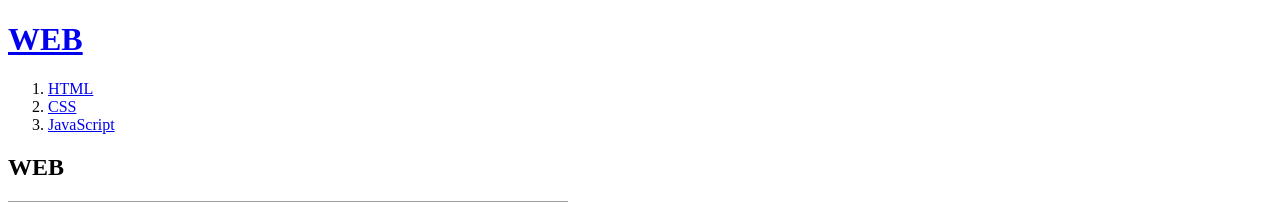
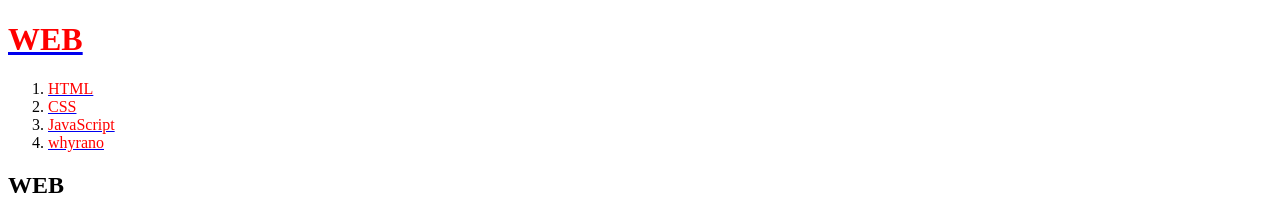
Before and after one commit to ddorijjang/web1, a plain HTML site: page index.html in a window 1280 px wide. Shown: the top 202 px of the page. Drawn offline with Linux system fonts and the light colour scheme; grey boxes are pictures that could not be loaded; a script that the page names is missing.

Commit message:
Add files via upload

```diff
--- a/index.html
+++ b/index.html
@@ -5,11 +5,12 @@
     <meta charset="utf-8">
 </head>
 <body>
-    <h1><a href="index.html"><font color="red"></font>WEB</a></h1>
+    <h1><a href="index.html"><font color="red">WEB</font></a></h1>
     <ol>
-        <li><a href="1.html"><font color="red"></font>HTML</a></li>
-        <li><a href="2.html"><font color="red"></font>CSS</a></li>
-        <li><a href="3.html"><font color="red"></font>JavaScript</a></li>
+        <li><a href="1.html"><font color="red">HTML</font></a></li>
+        <li><a href="2.html"><font color="red">CSS</font></a></li>
+        <li><a href="3.html"><font color="red">JavaScript</font></a></li>
+        <li><a href="4.html"><font color="red">whyrano</font></a></li>
     </ol>
 
     <h2>WEB</h2>
```
Also changed, not shown: 1.html (+1 -0 lines).
